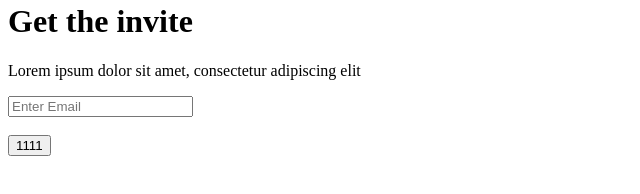
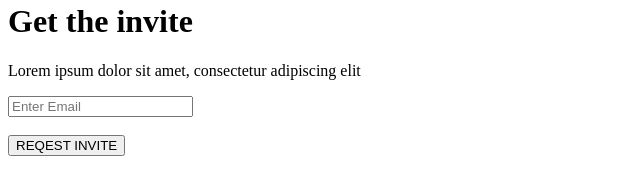
Before and after one commit to hunggado39/f8-offline-fsk5, a plain HTML site: page baitap1.html in a window 1280 px wide. Shown: the part 330-524 px from the top of the page, without its empty margins (0-640 px from the left). Drawn offline with Linux system fonts and the light colour scheme.

Commit message:
Nop-bai-tap-1-buoi-1

```diff
--- a/baitap1.html
+++ b/baitap1.html
@@ -12,6 +12,6 @@
   <input type="text" placeholder="Enter Email">
   <br>
   <br>
-  <button>1111</button>
+  <button>REQEST INVITE</button>
 </body>
 </html>
```
